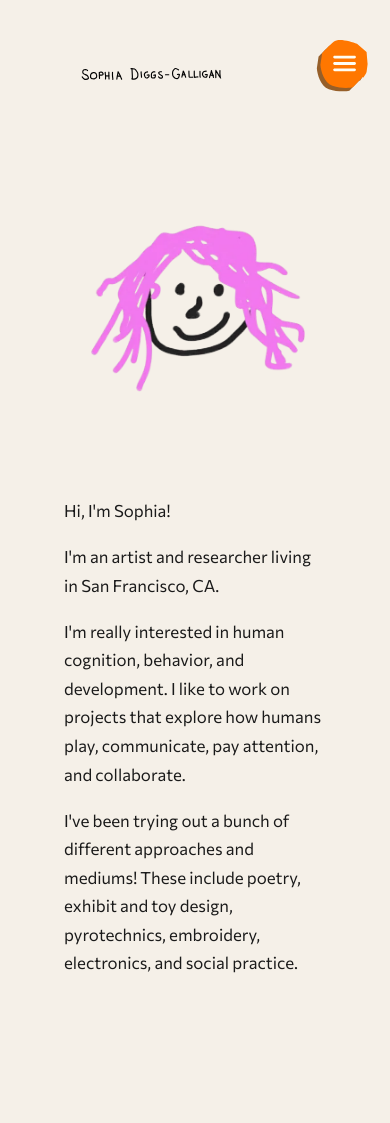
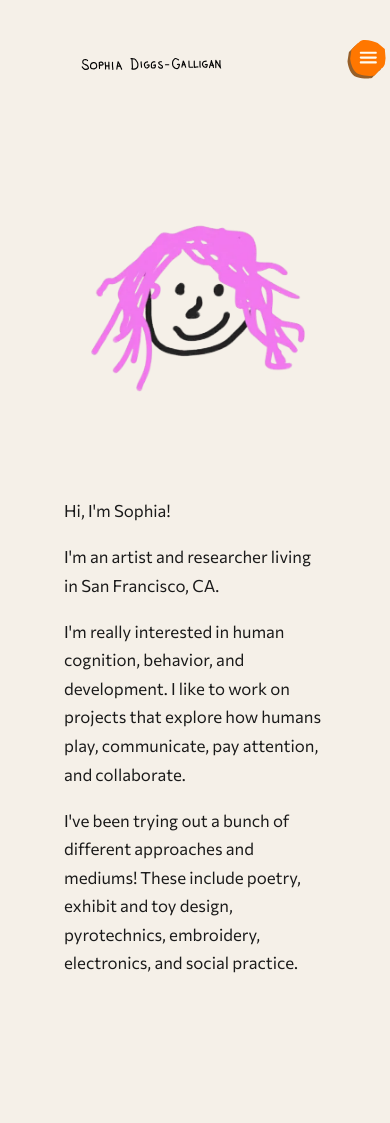
Before and after one commit to sediggsgalligan/sediggsgalligan.github.io, a Jekyll site: the page built from index.md, in a window 390 px wide. Built offline with Jekyll 4.4.1, drawn with Linux system fonts in a browser that asks for light colours; nearby versions of some CDN libraries.

Commit message:
small edits to menu bar

```diff
--- a/_layouts/default.html
+++ b/_layouts/default.html
@@ -183,23 +183,33 @@
 
   // Create a media query list
   const mobileQuery = window.matchMedia("(max-width: 768px)");
+  const smallerMobileQuery = window.matchMedia("(max-width: 420px)");
 
   function updateViewBox(e) {
     if (e.matches) {
-      // Mobile ViewBox (Zoomed in)
       // nameSvg.setAttribute('viewBox', '-150 -30 1000 124');
-      nameSvg.setAttribute('viewBox', '0 -30 800 124');
+      // nameSvg.setAttribute('viewBox', '0 -30 800 124');
+      nameSvg.setAttribute('viewBox', '0 -30 700 124');
     } else {
-      // Desktop ViewBox (Original wide view)
       nameSvg.setAttribute('viewBox', '-350 -30 1433 124');
+    }
+  }
+
+  function updateSmallerViewBox(e) {
+    if (e.matches) {
+      // nameSvg.setAttribute('viewBox', '-150 -30 1000 124');
+      // nameSvg.setAttribute('viewBox', '0 -30 800 124');
+      nameSvg.setAttribute('viewBox', '0 -30 650 124');
     }
   }
 
   // Register the listener to run whenever the breakpoint is crossed
   mobileQuery.addEventListener('change', updateViewBox);
+  smallerMobileQuery.addEventListener('change', updateSmallerViewBox);
 
   // Run once on load to set the correct initial state
   updateViewBox(mobileQuery);
+  updateSmallerViewBox(smallerMobileQuery);
 }
 
 // Call it on load
--- a/assets/css/buttons.css
+++ b/assets/css/buttons.css
@@ -8,8 +8,7 @@
 .nav-item.active #about_active,
 .nav-item.active #projects_active,
 .nav-item.active #research_active,
-.nav-item.active #contact_active,
-.nav-item.active #hamburger_active {
+.nav-item.active #contact_active {
   display: block;
 }
 
@@ -17,9 +16,31 @@
 .nav-item.active #about_inactive,
 .nav-item.active #projects_inactive,
 .nav-item.active #research_inactive,
-.nav-item.active #contact_inactive,
-.nav-item.active #hamburger_inactive {
+.nav-item.active #contact_inactive {
   display: none;
+}
+
+.menu-toggle .line {
+  transition: transform 0.3s ease, opacity 0.3s ease;
+  /* Ensures rotation happens around the center of the path itself */
+  transform-box: fill-box;
+  transform-origin: center;
+  transform: translate(0, 0) rotate(0deg);
+  opacity: 1;
+}
+
+.menu-toggle.active .top {
+  /* Move down 9px and slightly left (-1px) to center the 'X' legs */
+  transform: translateY(9px) translateX(-1px) rotate(45deg);
+}
+
+.menu-toggle.active .middle {
+  opacity: 0;
+}
+
+.menu-toggle.active .bottom {
+  /* Move up 9px and slightly left (-1px) to align with the top bar */
+  transform: translateY(-9px) translateX(-1px) rotate(-45deg);
 }
 
 /* --- 2. The Hover Animation (Universal) --- */
--- a/assets/css/main.css
+++ b/assets/css/main.css
@@ -577,8 +577,8 @@
   display: none;
   flex-direction: column;
   justify-content: space-between;
-  width: 5rem;
-  height: 5rem;
+  width: 4rem;
+  height: 4rem;
   background: transparent;
   border: none;
   cursor: pointer;
@@ -600,7 +600,7 @@
     z-index: 2001; /* Higher than the nav overlay (2000) */
     pointer-events: none; /* Allows clicks to pass through to the home link if needed */
 
-    top: 0.6rem;
+    top: 0rem;
     left: -4.75rem;
     padding: 0;
     margin: 0;
@@ -618,7 +618,7 @@
     display: flex;
     position: absolute;
     top: 0.5rem;
-    right: -0.75rem;
+    right: -1.25rem;
   }
 
   .nav {
@@ -654,7 +654,7 @@
 
 @media (max-width: 400px) {
   .menu-toggle {
-    width: 4rem;
-    height: 4rem;
+    width: 3rem;
+    height: 3rem;
   }
 }
```
Also changed, not shown: other parts of _layouts/default.html (+2 -2 lines), _includes/cardboard_buttons/hamburger.svg.
